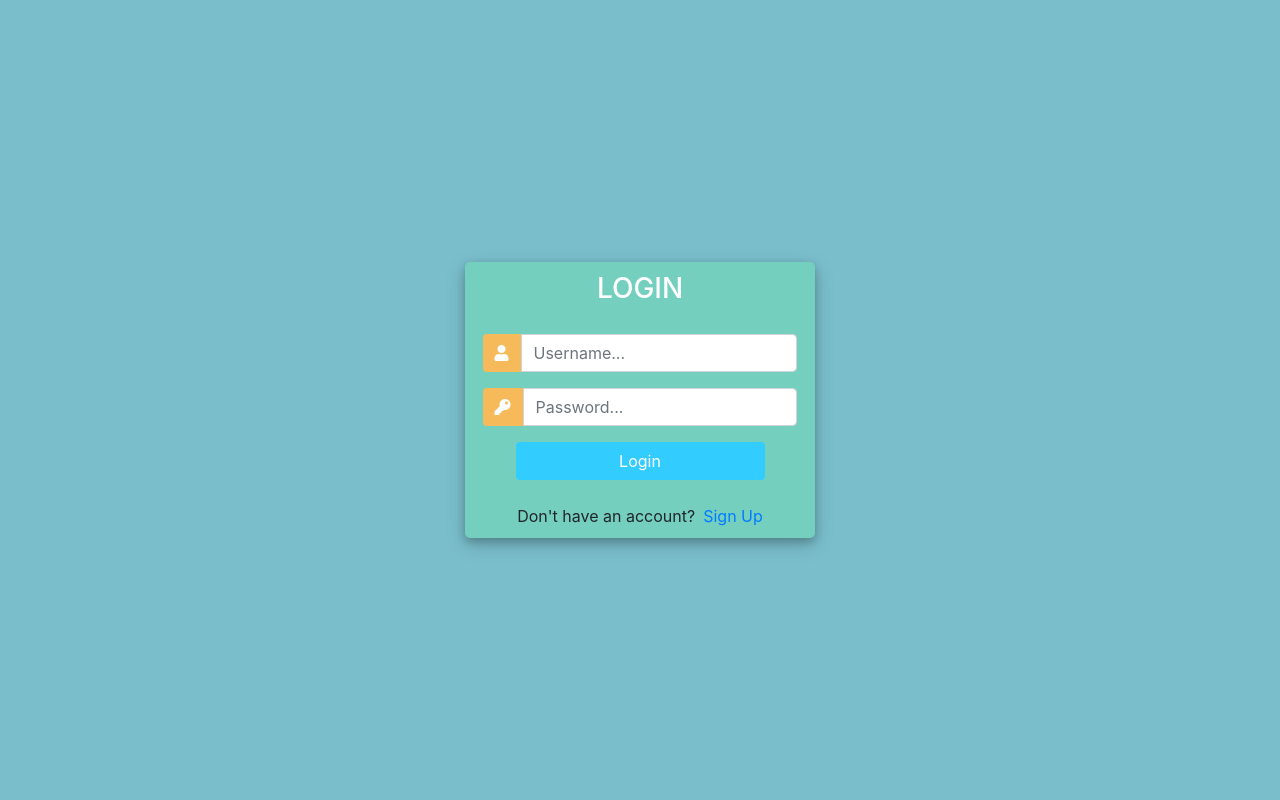
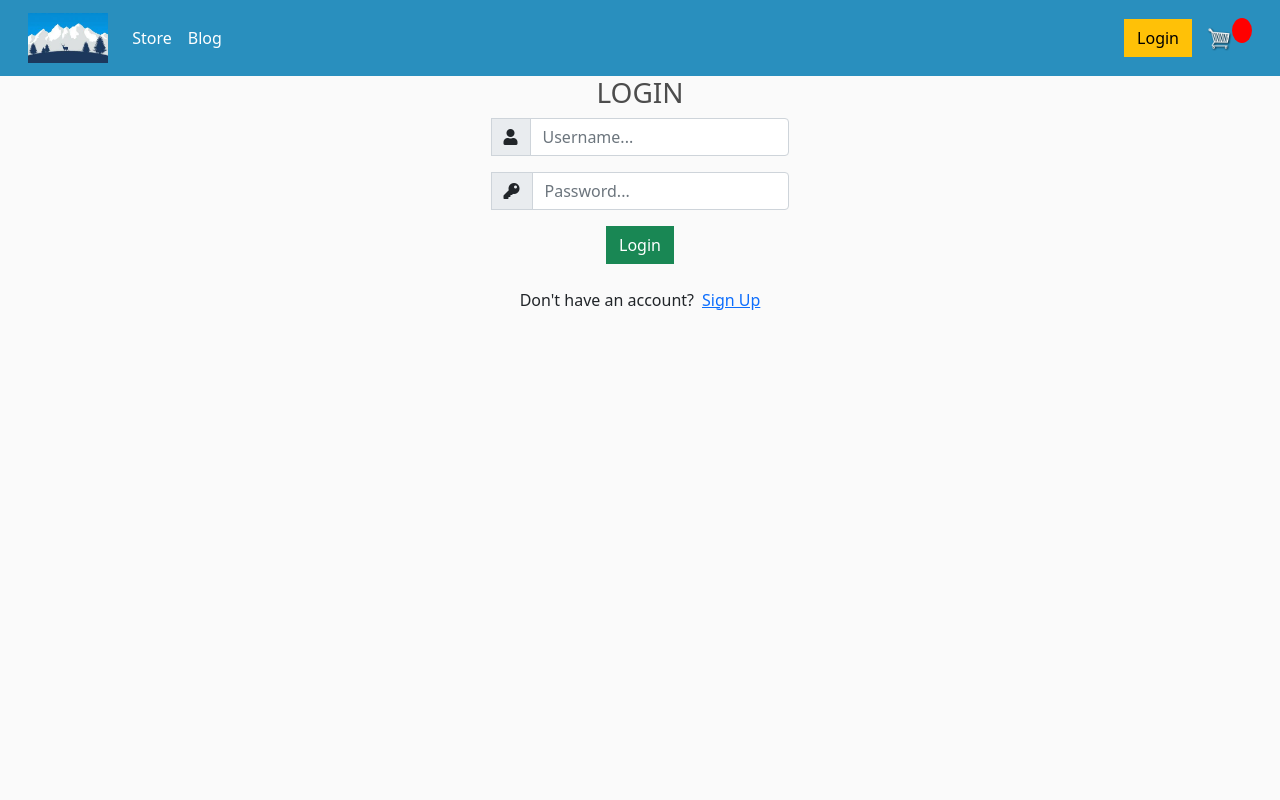
Before and after one commit to matthew-le/solo-project, a Django app: page /login in a window 1280 px wide. Run offline with Django 3.2, Linux system fonts and the light colour scheme; some libraries are stand-ins or nearby versions.

```diff
--- /dev/null
+++ b/snowboard/to_do_list.txt
@@ -0,0 +1,4 @@
+add a quantity button for checkout to be able to remove items
+create and link up view product page
+on view page, allow user to like/favorite a product
+create blog page
--- a/snowboard_app/models.py
+++ b/snowboard_app/models.py
@@ -5,13 +5,13 @@ import re
 # Create your models here.
 
 class Customer(models.Model):
-    user = models.OneToOneField(User, null=True, blank=True, on_delete=models.SET_NULL)
+    user = models.OneToOneField(User, null=True, blank=True, on_delete=models.CASCADE)
     name = models.CharField(max_length=255, null=True)
     email = models.CharField(max_length=255)
     date_created = models.DateTimeField(auto_now_add=True, null=True)
 
     def __str__(self):
-        return self.name
+        return str(self.user)
 
 class Product(models.Model):
     name = models.CharField(max_length=255)
--- a/snowboard_app/templates/store/login.html
+++ b/snowboard_app/templates/store/login.html
@@ -8,82 +8,16 @@
     <script src="https://ajax.googleapis.com/ajax/libs/jquery/3.3.1/jquery.min.js"></script>
     <link rel="stylesheet" href="https://use.fontawesome.com/releases/v5.6.1/css/all.css"
         integrity="sha384-gfdkjb5BdAXd+lj+gudLWI+BXq4IuLW5IT+brZEZsLFm++aCMlF1V92rMkPaX4PP" crossorigin="anonymous">
-
-
-    <style>
-        body,
-        html {
-            margin: 0;
-            padding: 0;
-            height: 100%;
-            background: #7abecc !important;
-        }
-
-        .user_card {
-            width: 350px;
-            margin-top: auto;
-            margin-bottom: auto;
-            background: #74cfbf;
-            position: relative;
-            display: flex;
-            justify-content: center;
-            flex-direction: column;
-            padding: 10px;
-            box-shadow: 0 4px 8px 0 rgba(0, 0, 0, 0.2), 0 6px 20px 0 rgba(0, 0, 0, 0.19);
-            -webkit-box-shadow: 0 4px 8px 0 rgba(0, 0, 0, 0.2), 0 6px 20px 0 rgba(0, 0, 0, 0.19);
-            -moz-box-shadow: 0 4px 8px 0 rgba(0, 0, 0, 0.2), 0 6px 20px 0 rgba(0, 0, 0, 0.19);
-            border-radius: 5px;
-
-        }
-
-        .form_container {
-            margin-top: 20px;
-        }
-
-        #form-title {
-            color: #fff;
-
-        }
-
-        .login_btn {
-            width: 100%;
-            background: #33ccff !important;
-            color: white !important;
-        }
-
-        .login_btn:focus {
-            box-shadow: none !important;
-            outline: 0px !important;
-        }
-
-        .login_container {
-            padding: 0 2rem;
-        }
-
-        .input-group-text {
-            background: #f7ba5b !important;
-            color: white !important;
-            border: 0 !important;
-            border-radius: 0.25rem 0 0 0.25rem !important;
-        }
-
-        .input_user,
-        .input_pass:focus {
-            box-shadow: none !important;
-            outline: 0px !important;
-        }
-
-        #messages {
-            background-color: grey;
-            color: #fff;
-            padding: 10px;
-            margin-top: 10px;
-        }
-    </style>
-
+        <meta charset="UTF-8">
+        <meta http-equiv="X-UA-Compatible" content="IE=edge">
+        <meta name="viewport" content="width=device-width, initial-scale=1.0">
+        {% extends 'store/main.html' %}
+        {% load static %}
+        <link rel="stylesheet" href="{% static 'css/style.css' %}">
 </head>
 
 <body>
+    {% block content %}
     <div class="container h-100">
         <div class="d-flex justify-content-center h-100">
             <div class="user_card">
@@ -109,7 +43,7 @@
                         </div>
 
                         <div class="d-flex justify-content-center mt-3 login_container">
-                            <input class="btn login_btn" type="submit" value="Login">
+                            <input class="btn login_btn btn-success" type="submit" value="Login">
                         </div>
                     </form>
 
@@ -126,6 +60,7 @@
             </div>
         </div>
     </div>
+    {% endblock content %}
 </body>
 
 </html>
--- a/snowboard_app/templates/store/main.html
+++ b/snowboard_app/templates/store/main.html
@@ -73,8 +73,11 @@
                     </li>
                 </ul>
                 <div class="form-inline my-2 my-lg-0">
-                    <a href="/register" class="btn btn-warning">Login</a>
-
+                    {% if user.is_authenticated %}
+                    <a href="/logout" class='btn btn-warning'>Logout</a>
+                    {% else %}
+                    <a href="/login" class="btn btn-warning">Login</a>
+                    {% endif %}
                     <a href="/cart">
                         <img id="cart-icon" src="{% static 'images/cart.png' %}">
                     </a>
--- a/snowboard_app/urls.py
+++ b/snowboard_app/urls.py
@@ -5,6 +5,7 @@ urlpatterns = [
     path('', views.store),
     path('register', views.registerPage),
     path('login', views.loginPage),
+    path('logout', views.logoutUser),
     path('cart', views.cart),
     path('checkout', views.checkout),
     path('update_item', views.updateItem),
--- a/snowboard_app/views.py
+++ b/snowboard_app/views.py
@@ -13,34 +13,46 @@ from .utils import cookieCart, cartData, guestOrder
 
 # Create your views here.
 def registerPage(request):
-    form = CreateUserForm()
+    if request.user.is_authenticated:
+        return redirect('/')
+    else:
+        form = CreateUserForm()
+        if request.method == "POST":
+            form = CreateUserForm(request.POST)
+            email = request.POST.get('email')
+            if form.is_valid():
+                user = form.save()
+                Customer.objects.create(user=user, email=email)
 
-    if request.method == "POST":
-        form = CreateUserForm(request.POST)
-        if form.is_valid():
-            form.save()
-            messages.success(request, 'Account was successfully created!')
-            return redirect('/login')
-    context = {
-        'form': form
-    }
-    return render(request, 'store/register.html', context)
+                messages.success(request, 'Account was successfully created!')
+                return redirect('/login')
+        context = {
+            'form': form
+        }
+        return render(request, 'store/register.html', context)
 
 def loginPage(request):
-    if request.method == "POST":
-        username = request.POST.get('username')
-        password =request.POST.get('password')
+    if request.user.is_authenticated:
+        return redirect('/')
+    else:
+        if request.method == "POST":
+            username = request.POST.get('username')
+            password =request.POST.get('password')
 
-        user = authenticate(request, username = username, password=password)
+            user = authenticate(request, username = username, password=password)
 
-        if user is not None:
-            login(request, user)
-            return redirect('/')
-        else:
-            messages.info(request, 'Username OR password is incorrect')
+            if user is not None:
+                login(request, user)
+                return redirect('/')
+            else:
+                messages.info(request, 'Username OR password is incorrect')
 
-    context = {}
-    return render(request, 'store/login.html', context)
+        context = {}
+        return render(request, 'store/login.html', context)
+
+def logoutUser(request):
+    logout(request)
+    return redirect('/login')
 
 def store(request):
     data = cartData(request)
```
Also changed, not shown: snowboard_app/templates/store/cart.html (+7 -1 lines), snowboard_app/templates/store/register.html (+9 -65 lines), snowboard_app/migrations/0009_auto_20210812_2026.py (added), snowboard_app/static/images/down.png (added), snowboard_app/static/images/up.png (added), snowboard_app/templates/store/view_item.html (added).
